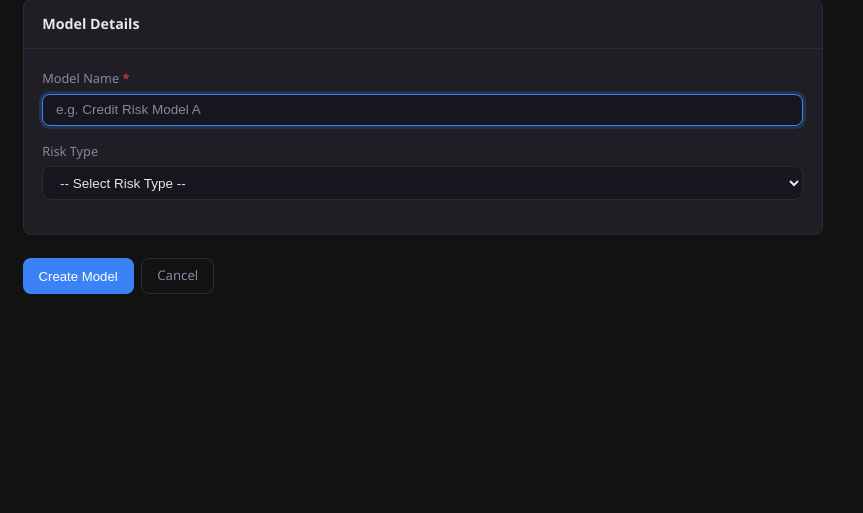
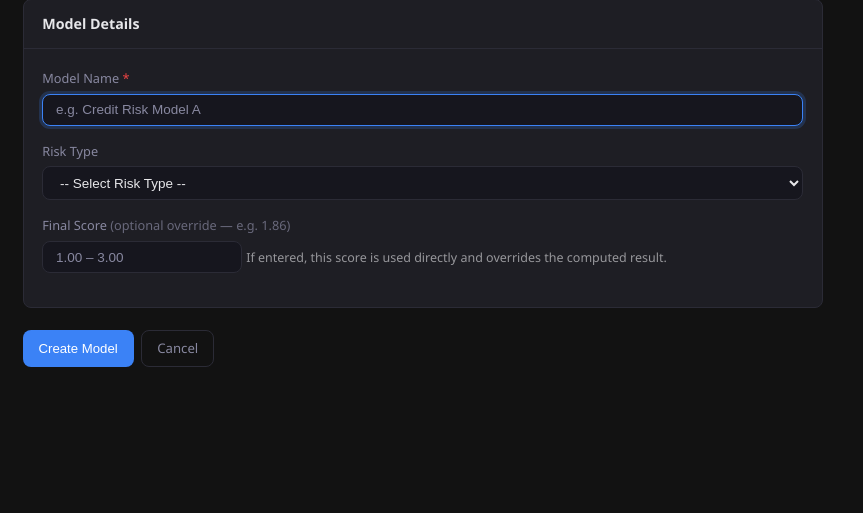
Before and after one commit to rashiranjan1-prog/modeltieringappfinal, a Flask app: page /models/new in a window 1280 px wide. Shown: the part 150-663 px from the top of the page, without its empty margins (0-863 px from the left). Run offline with Flask 3, Linux system fonts and the light colour scheme; a user stored in the database is signed in; data comes from the database, SQL or seed files in the repository; data that the repository does not hold is empty.

Commit message:
date modelnew.html

```diff
--- a/app/templates/modelnew.html
+++ b/app/templates/modelnew.html
@@ -1,3 +1,4 @@
+
 {% extends "base.html" %}
 {% block title %}New Model{% endblock %}
 
@@ -31,6 +32,13 @@
                     <option value="Other">Other</option>
                 </select>
             </div>
+            <div class="form-group">
+                <label for="manual_score">Final Score <span style="font-weight:400;font-size:0.85rem;opacity:0.7;">(optional override — e.g. 1.86)</span></label>
+                <input type="number" id="manual_score" name="manual_score"
+                       class="form-control" style="max-width:200px;"
+                       placeholder="1.00 – 3.00" min="1.0" max="3.0" step="0.01">
+                <small style="opacity:0.6;">If entered, this score is used directly and overrides the computed result.</small>
+            </div>
         </div>
     </div>
 
@@ -56,7 +64,12 @@
                     {% for p in params %}
                     <tr>
                         <td><strong>{{ p['sub_parameter'] }}</strong></td>
-                        <td class="text-muted">{{ p['weight'] }}</td>
+                        <td>
+                            <input type="number" name="weight_{{ p['id'] }}"
+                                   value="{{ p['weight'] }}"
+                                   class="form-control" style="width:80px;"
+                                   min="0" max="1" step="0.01">
+                        </td>
                         <td>
                             <select name="score_{{ p['id'] }}" class="form-control" style="max-width:420px;">
                                 <option value="">-- Not set --</option>
```
